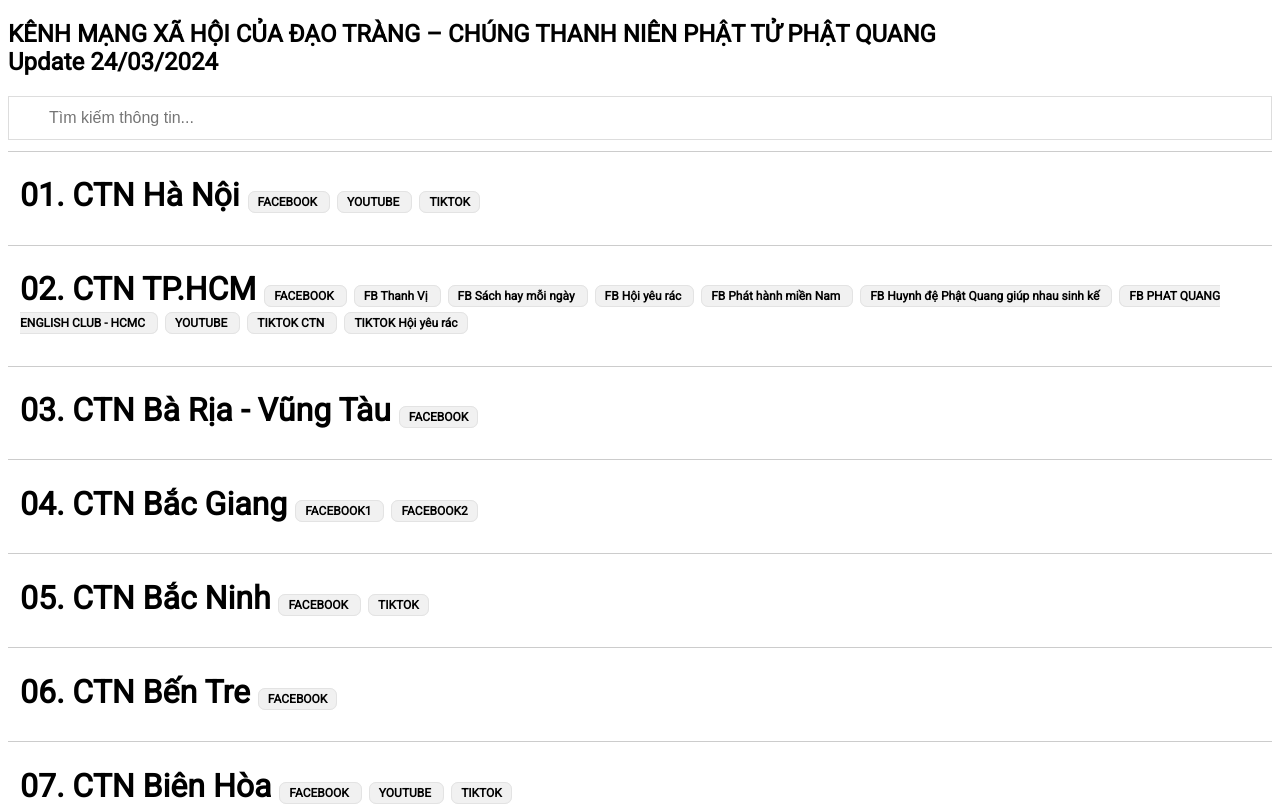
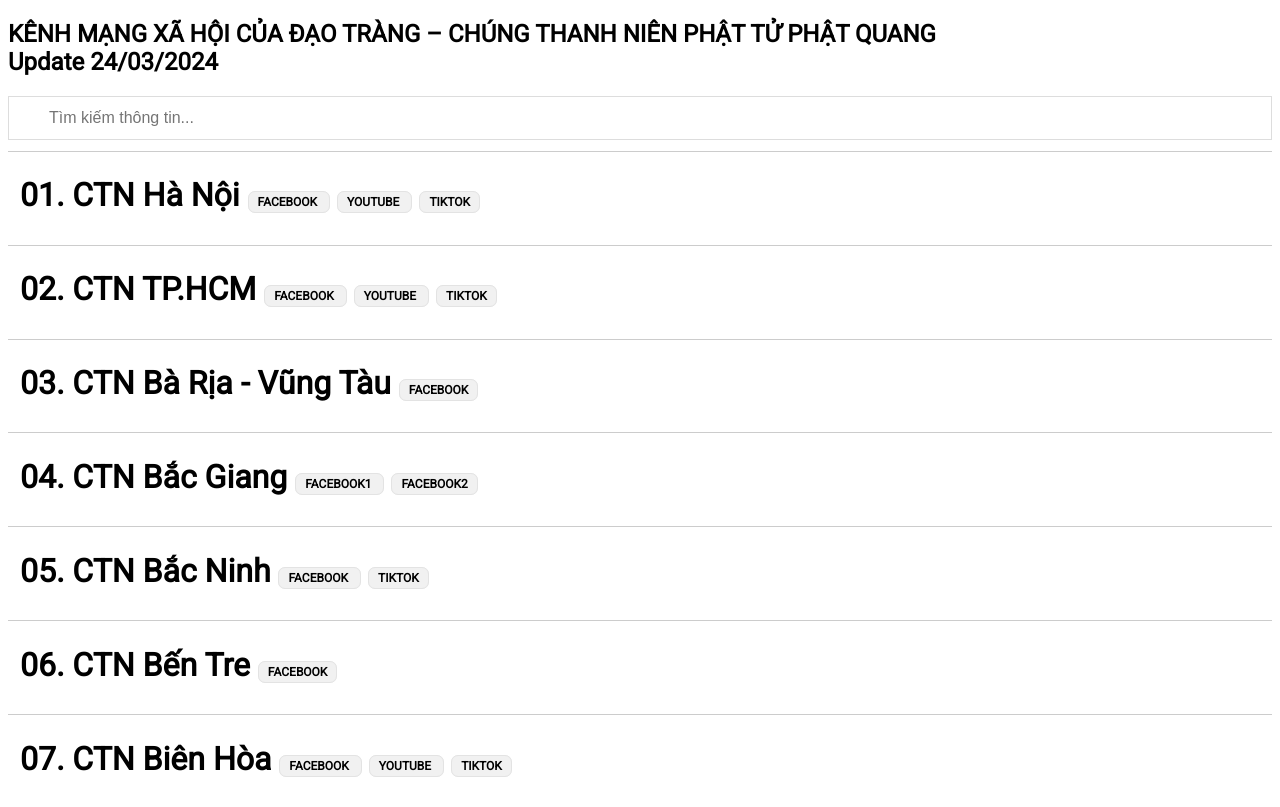
Before and after one commit to pqkythuat1/truyenthongctn, a plain HTML site: page index.html in a window 1280 px wide. Shown: the top 807 px of the page. Drawn offline with Linux system fonts and the light colour scheme.

Commit message:
Update index.html

```diff
--- a/index.html
+++ b/index.html
@@ -106,15 +106,9 @@ body {
 <li><div class="title"><h1>02. CTN TP.HCM
 
 <a href="https://www.facebook.com/ChungThanhNienPhatTuPhatQuangTphcm" target="_blank">  FACEBOOK  </a>
-<a href="https://www.facebook.com/Thanhvisuckhoecuaban" target="_blank">  FB Thanh Vị  </a>
-<a href="https://www.facebook.com/Sachhaymoingay24h  " target="_blank">  FB Sách hay mỗi ngày   </a>
-<a href="https://www.facebook.com/banhanghoiyeurac " target="_blank">  FB Hội yêu rác   </a>
-<a href="https://www.facebook.com/profile.php?id=100048033725814 " target="_blank">  FB Phát hành miền Nam   </a>
-<a href="https://www.facebook.com/groups/535134690018469" target="_blank">  FB Huynh đệ Phật Quang giúp nhau sinh kế  </a>
-<a href="https://www.facebook.com/groups/pqyaenglishclubhcmc" target="_blank">  FB PHAT QUANG ENGLISH CLUB - HCMC  </a>
 <a href="https://www.youtube.com/c/Ch%C3%BAngThanhNi%C3%AAnPh%E1%BA%ADtT%E1%BB%ADPh%E1%BA%ADtQuangTpHCM" target="_blank">  YOUTUBE </a>
-<a href="https://www.tiktok.com/@chungthanhnien_phatquang" target="_blank">  TIKTOK CTN </a>
-<a href="https://www.tiktok.com/@hoiyeurac" target="_blank">  TIKTOK Hội yêu rác </a>
+<a href="https://www.tiktok.com/@chungthanhnien_phatquang" target="_blank">  TIKTOK </a>
+
 
 </h1><span style="display: none;"></span></li>
 
```
